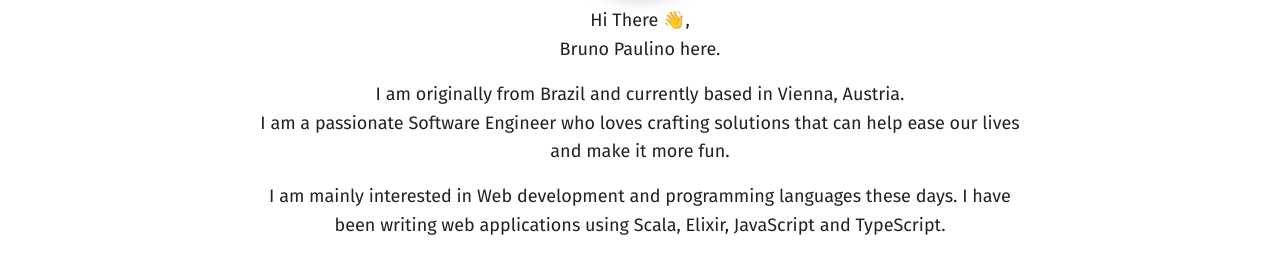
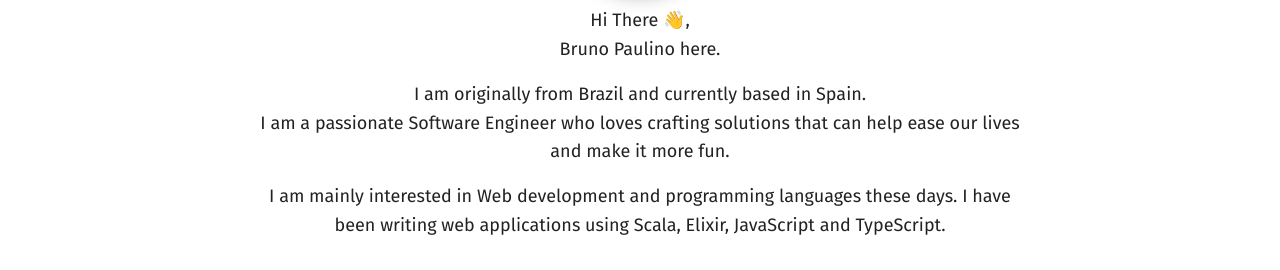
Before and after one commit to brunojppb/brunojppb.github.io, a Jekyll site: the page built from about.md, in a window 1280 px wide and 900 px high. Shown: the part 460-730 px from the top of the window. Built offline with Jekyll 4.4.1, drawn with Linux system fonts in a browser that asks for light colours.

Commit message:
Update about

```diff
--- a/about.md
+++ b/about.md
@@ -12,7 +12,7 @@ meta_image: /assets/images/about_cover.jpg
     <img src="/assets/images/bpaulino.jpg" class="me" alt="Bruno Paulino smiling"/>
     <p>Hi There 👋,<br/>Bruno Paulino here.</p>
     <p>
-        I am originally from Brazil and currently based in Vienna, Austria.<br/>
+        I am originally from Brazil and currently based in Spain.<br/>
         I am a passionate Software Engineer who loves crafting solutions that can help ease our lives and make it more fun.
     </p>
     <p>
```
